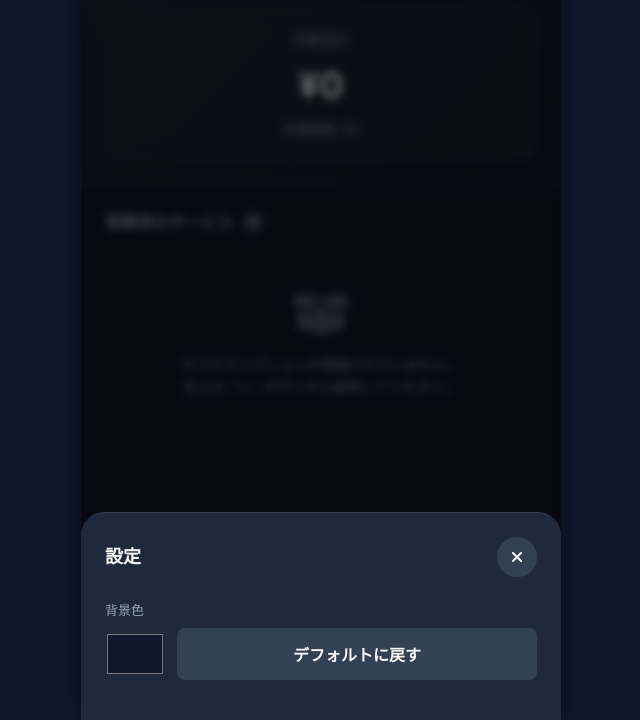
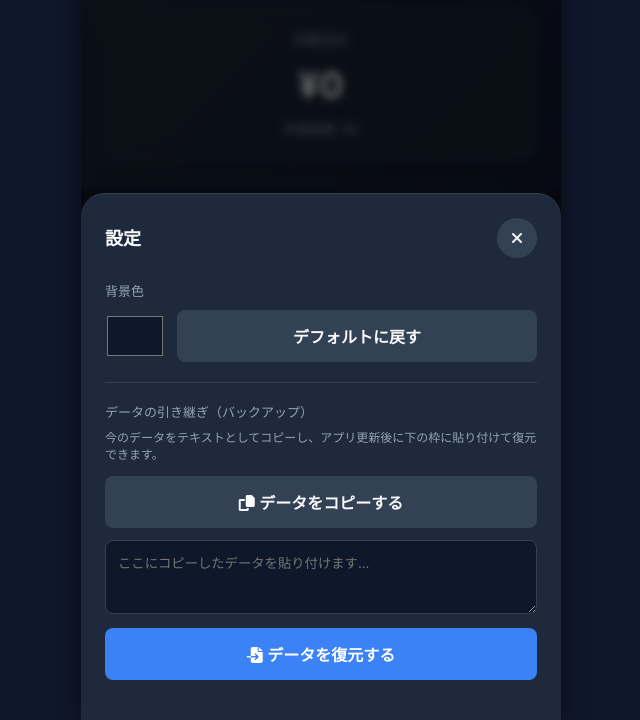
Before and after one commit to GitSanDeVistan/subscription-manager, a website: page www/index.html in a window 1280 px wide. Both pictures are taken after a click on the button 784 px from the left and 44 px from the top of the page. Shown: the part 80-800 px from the top of the page, without its empty margins (319-959 px from the left). Drawn offline with Linux system fonts and the light colour scheme.

Commit message:
Add files via upload

```diff
--- a/www/app.js
+++ b/www/app.js
@@ -15,14 +15,18 @@ document.addEventListener('DOMContentLoaded', () => {
     const subList = document.getElementById('subscription-list');
     const emptyState = document.getElementById('empty-state');
 
-    // Settings Elements
+    // Settings & Import/Export Elements
     const bgColorPicker = document.getElementById('bg-color-picker');
     const resetBgBtn = document.getElementById('reset-bg-btn');
+    const exportBtn = document.getElementById('export-btn');
+    const importBtn = document.getElementById('import-btn');
+    const importData = document.getElementById('import-data');
 
-    // Dashboard Elements
+    // Dashboard & List Elements
     const monthlyTotalEl = document.getElementById('monthly-total');
     const yearlyTotalEl = document.getElementById('yearly-total');
     const serviceCountEl = document.getElementById('service-count');
+    const sortSelect = document.getElementById('sort-select');
 
     // Form Elements
     const nameInput = document.getElementById('sub-name');
@@ -77,12 +81,22 @@ document.addEventListener('DOMContentLoaded', () => {
         } else {
             emptyState.classList.add('hidden');
 
-            // Sort by next payment date if available, otherwise by name
+            // Sort logic
+            const sortOrder = sortSelect.value;
             const sortedSubs = [...subscriptions].sort((a, b) => {
-                if (a.nextDate && b.nextDate) return new Date(a.nextDate) - new Date(b.nextDate);
-                if (a.nextDate) return -1;
-                if (b.nextDate) return 1;
-                return a.name.localeCompare(b.name);
+                if (sortOrder === 'name_asc') {
+                    return a.name.localeCompare(b.name);
+                } else if (sortOrder === 'price_desc') {
+                    return Number(b.price) - Number(a.price);
+                } else if (sortOrder === 'price_asc') {
+                    return Number(a.price) - Number(b.price);
+                } else {
+                    // default: date_asc
+                    if (a.nextDate && b.nextDate) return new Date(a.nextDate) - new Date(b.nextDate);
+                    if (a.nextDate) return -1;
+                    if (b.nextDate) return 1;
+                    return a.name.localeCompare(b.name);
+                }
             });
 
             sortedSubs.forEach(sub => {
@@ -224,6 +238,35 @@ document.addEventListener('DOMContentLoaded', () => {
         localStorage.removeItem('subsk_bg_color');
     });
 
+    // Import / Export
+    exportBtn.addEventListener('click', () => {
+        const dataStr = JSON.stringify(subscriptions);
+        navigator.clipboard.writeText(dataStr).then(() => {
+            alert('データをコピーしました！新しいアプリで復元枠に貼り付けてください。');
+        }).catch(err => {
+            alert('コピーに失敗しました。手動でコピーしてください:\n' + dataStr);
+        });
+    });
+
+    importBtn.addEventListener('click', () => {
+        try {
+            const data = JSON.parse(importData.value);
+            if (Array.isArray(data)) {
+                subscriptions = data;
+                saveToStorage();
+                renderList();
+                importData.value = '';
+                alert('データを復元しました！');
+                closeSettings();
+            } else {
+                alert('無効なデータ形式です。');
+            }
+        } catch (e) {
+            alert('データの読み込みに失敗しました。正しいテキストが貼り付けられているか確認してください。');
+        }
+    });
+
+    sortSelect.addEventListener('change', renderList);
     cycleInput.addEventListener('change', toggleDateInputs);
 
     // Close modal on background click
--- a/www/index.html
+++ b/www/index.html
@@ -33,8 +33,18 @@
         <!-- サブスクリプション一覧 -->
         <main class="main-content">
             <div class="list-header">
-                <h3>登録済みサービス</h3>
-                <span id="service-count" class="badge">0</span>
+                <div class="list-title">
+                    <h3>登録済みサービス</h3>
+                    <span id="service-count" class="badge">0</span>
+                </div>
+                <div class="sort-control">
+                    <select id="sort-select" class="sort-select">
+                        <option value="date_asc">支払日が近い順</option>
+                        <option value="price_desc">価格が高い順</option>
+                        <option value="price_asc">価格が低い順</option>
+                        <option value="name_asc">名前順</option>
+                    </select>
+                </div>
             </div>
             <ul id="subscription-list" class="subscription-list">
                 <!-- JSで動的に追加される -->
@@ -107,6 +117,18 @@
                         <button id="reset-bg-btn" class="btn btn-secondary">デフォルトに戻す</button>
                     </div>
                 </div>
+                <hr class="settings-divider">
+                <div class="form-group">
+                    <label>データの引き継ぎ（バックアップ）</label>
+                    <p class="settings-desc">今のデータをテキストとしてコピーし、アプリ更新後に下の枠に貼り付けて復元できます。</p>
+                    <button id="export-btn" class="btn btn-secondary" style="width: 100%; margin-bottom: 12px;">
+                        <i class="fas fa-copy"></i> データをコピーする
+                    </button>
+                    <textarea id="import-data" placeholder="ここにコピーしたデータを貼り付けます..." rows="3" style="width: 100%; resize: vertical; padding: 12px; border-radius: 8px; background: var(--bg-color); color: var(--text-primary); border: 1px solid var(--border-color); font-family: inherit; margin-bottom: 8px;"></textarea>
+                    <button id="import-btn" class="btn btn-primary" style="width: 100%;">
+                        <i class="fas fa-file-import"></i> データを復元する
+                    </button>
+                </div>
             </div>
         </div>
     </div>
--- a/www/style.css
+++ b/www/style.css
@@ -124,14 +124,32 @@ body {
 
 .list-header {
     display: flex;
+    justify-content: space-between;
     align-items: center;
     margin-bottom: 16px;
 }
 
-.list-header h3 {
+.list-title {
+    display: flex;
+    align-items: center;
+}
+
+.list-title h3 {
     font-size: 16px;
     font-weight: 600;
     color: var(--text-secondary);
+}
+
+.sort-select {
+    background: var(--surface-color);
+    color: var(--text-primary);
+    border: 1px solid var(--border-color);
+    border-radius: 8px;
+    padding: 6px 12px;
+    font-size: 13px;
+    outline: none;
+    cursor: pointer;
+    font-family: inherit;
 }
 
 .badge {
@@ -403,6 +421,19 @@ body {
     background: none;
 }
 
+.settings-divider {
+    border: none;
+    border-top: 1px solid var(--border-color);
+    margin: 20px 0;
+}
+
+.settings-desc {
+    font-size: 12px;
+    color: var(--text-secondary);
+    margin-bottom: 12px;
+    line-height: 1.4;
+}
+
 .hidden {
     display: none !important;
 }
```
